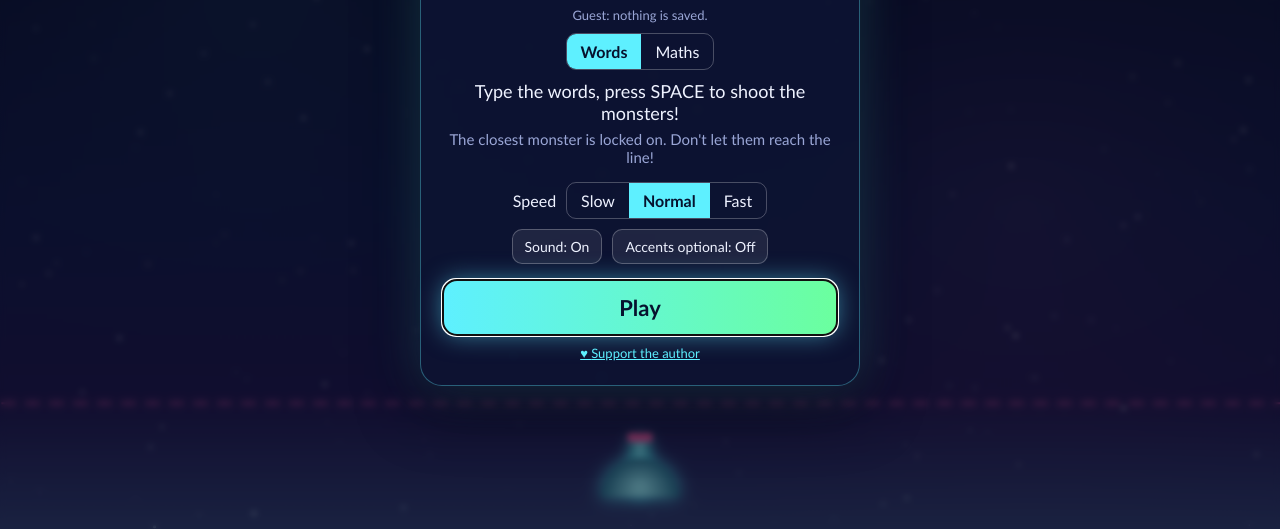
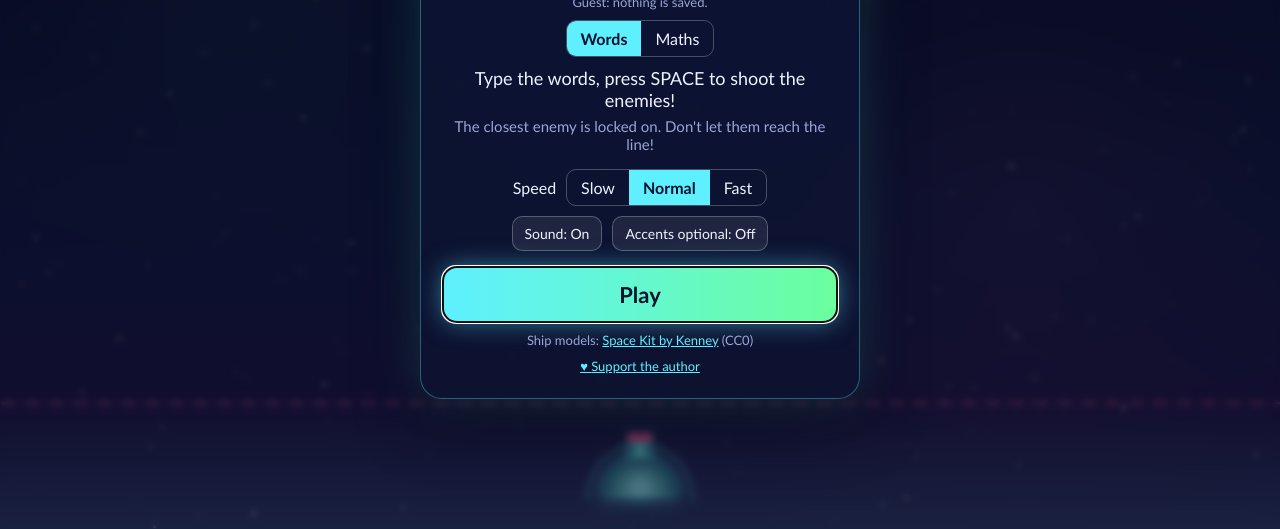
Before and after one commit to neckfors/type-blaster, a plain HTML site: page index.html in a window 1280 px wide. Shown: the part 271-800 px from the top of the page. Drawn offline with Linux system fonts and the light colour scheme; animation ran at ten frames a second.

Commit message:
3D enemy ships (Kenney CC0), weapon charge, rename monster to enemy (#1)
* Use 3D ship renders (Kenney Space Kit, CC0) as enemies instead of emojis

Pre-rendered sprite sheet of 8 ships with banking frames, drawn on the
canvas (emoji kept as a fallback while the sheet loads). Credit to Kenney
on the start screen, README and assets/ships/CREDITS.md, with the original
CC0 license text included.

Co-Authored-By: Claude Sonnet 5.5 <noreply@anthropic.com>
Claude-Session: https://claude.ai/code/session_01QU5cbbk7yJaBxfUQk3UHiU

* Rename monsters to enemies; add weapon charge that fills as a word is typed

Co-Authored-By: Claude Sonnet 5.5 <noreply@anthropic.com>
Claude-Session: https://claude.ai/code/session_01QU5cbbk7yJaBxfUQk3UHiU

---------

Co-authored-by: Claude <noreply@anthropic.com>

```diff
--- a/index.html
+++ b/index.html
@@ -50,6 +50,7 @@
     <div class="row"><button id="soundBtn" class="toggle"></button><button id="accBtn" class="toggle"></button><button id="gridBtn" class="toggle" data-i18n="progress" hidden></button></div>
     <button id="play" class="big" data-i18n="play"></button>
     <p id="best" class="small"></p>
+    <p class="small credit">Ship models: <a href="https://kenney.nl/assets/space-kit" target="_blank" rel="noopener">Space Kit by Kenney</a> (CC0)</p>
     <p class="small"><a id="support" href="https://paypal.me/neckfors" target="_blank" rel="noopener">&#9829; <span data-i18n="support"></span></a></p>
   </section>
 
--- a/js/game.js
+++ b/js/game.js
@@ -7,7 +7,11 @@ import { pickQuestion, answerOf, SYM, defaultCfg } from './mathset.js';
 const params = new URLSearchParams(location.search);
 export const MINUTE = Number(params.get('minute')) || 60; // seconds per round (?minute=10 for testing)
 export const MAX_LIVES = 5;
-const MONSTERS = ['👾', '🛸', '👹', '👻', '🤖', '🐙', '👽', '🦑'];
+// Enemy ships: renders of Kenney's CC0 Space Kit (see assets/ships/CREDITS.md). Sprite sheet: one row per ship, SHIP_FRAMES banking frames per row.
+const SHIPS = 8, SHIP_FRAMES = 13, SHIP_PX = 144;
+const shipImg = new Image(); let shipsReady = false;
+shipImg.onload = () => { shipsReady = true; }; shipImg.src = new URL('../assets/ships/ships.webp', import.meta.url).href;
+const FALLBACK_EMOJI = ['👾', '🛸', '👹', '👻', '🤖', '🐙', '👽', '🦑']; // fallback while the sheet loads
 const COLORS = ['#ff5ea8', '#5ef0ff', '#ffd35e', '#9d7bff', '#6bff9e', '#ff8a5e'];
 const FONT = '"Trebuchet MS","Segoe UI",system-ui,sans-serif';
 const EMOJI_FONT = '"Segoe UI Emoji","Apple Color Emoji","Noto Color Emoji",sans-serif';
@@ -20,7 +24,7 @@ const stat = () => ({ keys: 0, ok: 0, words: 0, best: 0, cw: 0 });
 const fresh = () => ({
   mode: opts.mode, running: false, paused: false, lives: MAX_LIVES, score: 0, combo: 0, bestCombo: 0,
   time: 0, minute: 1, minTime: 0, enemies: [], target: null, spawnT: 0.4, spawned: 0, grace: 0, cps: 1.6, lastKill: 0, clockOn: false, typeTime: 0,
-  aim: 0, recoil: 0, recent: [], m: stat(), t: stat(),
+  aim: 0, recoil: 0, charge: 0, recent: [], m: stat(), t: stat(),
 });
 let G = fresh();
 
@@ -107,16 +111,16 @@ function spawn() {
   }
   ctx.font = labelFont();
   const tw = ctx.measureText(label || word).width, w = tw + 28 * S;
-  const amp = 10 * S, band = Math.min(W, 420 * S + 40), mid = W / 2; // keep monsters near the middle
+  const amp = 10 * S, band = Math.min(W, 420 * S + 40), mid = W / 2; // keep enemies near the middle
   const lo = Math.max(w / 2 + amp + 10, mid - band / 2 + w / 2), hi = Math.min(W - w / 2 - amp - 10, mid + band / 2 - w / 2);
   let bx = W / 2, bd = -1;
-  for (let i = 0; i < 8; i++) { // pick the spot furthest from the monsters near the top
+  for (let i = 0; i < 8; i++) { // pick the spot furthest from the enemies near the top
     const x = lo + Math.random() * Math.max(1, hi - lo);
     let d = 1e9;
     for (const o of G.enemies) if (o.y < H * 0.35) d = Math.min(d, Math.abs(o.baseX - x));
     if (d > bd) { bd = d; bx = x; }
   }
-  G.enemies.push({ word, typed: 0, tw, w, x: bx, baseX: bx, y: H * 0.09, age: 0, phase: Math.random() * 6.28, amp, emoji: rand(MONSTERS), color: rand(COLORS), shake: 0, bad: false, ...extra });
+  G.enemies.push({ word, typed: 0, tw, w, x: bx, baseX: bx, y: H * 0.09, age: 0, phase: Math.random() * 6.28, amp, emoji: rand(FALLBACK_EMOJI), ship: Math.floor(Math.random() * SHIPS), color: rand(COLORS), shake: 0, bad: false, ...extra });
   G.spawned++; G.spawnT = spawnGap() * (0.85 + Math.random() * 0.3) * (G.spawned <= 4 ? 0.45 : 1.15); // quick start, then a calmer stream
 }
 
@@ -228,9 +232,11 @@ function update(dt) {
   const cx = W / 2, cy = cannonY();
   const want = G.target ? clamp(Math.atan2(G.target.x - cx, cy - G.target.y), -1.2, 1.2) : 0;
   G.aim += (want - G.aim) * Math.min(1, dt * 14);
+  const t = G.target, goal = t && G.running ? t.typed / (t.ans ? t.ans.length : t.word.length) : 0; // weapon charge = share of the word typed, so short words fill it faster
+  G.charge += (goal - G.charge) * Math.min(1, dt * (goal > G.charge ? 18 : 30));
   for (const e of G.enemies) e.shake = Math.max(0, e.shake - dt);
   if (!G.running || G.paused) return;
-  if (!G.target && G.enemies.length) G.target = G.enemies.reduce((a, b) => (b.y > a.y ? b : a)); // autolock the closest (lowest) monster; the others can't be typed until it is gone
+  if (!G.target && G.enemies.length) G.target = G.enemies.reduce((a, b) => (b.y > a.y ? b : a)); // autolock the closest (lowest) enemy; the others can't be typed until it is gone
   if (G.grace > 0) { G.grace -= dt; return; }
   G.time += dt;
   if (G.clockOn) { G.minTime += dt; G.typeTime += dt; }
@@ -281,6 +287,7 @@ function drawCannon() {
   ctx.fillStyle = dg; ctx.shadowColor = '#5ef0ff'; ctx.shadowBlur = 18;
   ctx.beginPath(); ctx.arc(0, 0, 34 * S, Math.PI, 0); ctx.fill();
   ctx.restore();
+  drawCharge(cx, cy);
   if (G.recoil > 0.5) { // muzzle flash
     const t = cannonTip(), r = 34 * S * G.recoil;
     const rg = ctx.createRadialGradient(t.x, t.y, 0, t.x, t.y, r);
@@ -289,8 +296,25 @@ function drawCannon() {
   }
 }
 
+function drawCharge(cx, cy) { // gauge ring around the dome plus an energy orb at the muzzle that grows as the word is typed
+  const c = clamp(G.charge, 0, 1), full = c > 0.985 && G.target && G.target.typed >= (G.target.ans ? G.target.ans.length : G.target.word.length) && !G.target.bad;
+  const col = full ? '#6bff9e' : '#5ef0ff', pulse = full ? 0.5 + 0.5 * Math.sin(clock * 16) : 0;
+  ctx.save(); ctx.lineCap = 'round';
+  ctx.strokeStyle = 'rgba(94,240,255,.18)'; ctx.lineWidth = 5 * S;
+  ctx.beginPath(); ctx.arc(cx, cy, 46 * S, Math.PI, 0); ctx.stroke();
+  if (c > 0.01) {
+    ctx.strokeStyle = col; ctx.lineWidth = 5 * S; ctx.shadowColor = col; ctx.shadowBlur = 14 + 10 * pulse;
+    ctx.beginPath(); ctx.arc(cx, cy, 46 * S, Math.PI, Math.PI + Math.PI * c); ctx.stroke();
+    const t = cannonTip(), r = (3 + 15 * c + 4 * pulse) * S;
+    const g = ctx.createRadialGradient(t.x, t.y, 0, t.x, t.y, r * 1.8);
+    g.addColorStop(0, 'rgba(255,255,255,.95)'); g.addColorStop(0.35, full ? 'rgba(107,255,158,.8)' : 'rgba(94,240,255,.7)'); g.addColorStop(1, 'rgba(94,240,255,0)');
+    ctx.shadowBlur = 0; ctx.fillStyle = g; ctx.beginPath(); ctx.arc(t.x, t.y, r * 1.8, 0, 6.283); ctx.fill();
+  }
+  ctx.restore();
+}
+
 function drawEnemy(e) {
-  ctx.save(); ctx.globalAlpha = G.target && G.target !== e ? 0.5 : 1; // dim everything except the locked monster
+  ctx.save(); ctx.globalAlpha = G.target && G.target !== e ? 0.5 : 1; // dim everything except the locked enemy
   drawEnemy0(e);
   ctx.restore();
 }
@@ -306,10 +330,16 @@ function drawAimLine() {
 function drawEnemy0(e) {
   const sz = 54 * S * (G.target === e ? 1.15 : 1), sc = easeOutBack(Math.min(1, e.age / 0.35));
   const isT = G.target === e, danger = e.y > lineY() - 150 * S;
-  ctx.save(); ctx.translate(e.x, e.y); ctx.scale(sc, sc); ctx.rotate(Math.sin(e.age * 2 + e.phase) * 0.12);
+  ctx.save(); ctx.translate(e.x, e.y); ctx.scale(sc, sc);
   ctx.shadowColor = e.color; ctx.shadowBlur = 24;
-  ctx.font = `${sz}px ${EMOJI_FONT}`; ctx.textAlign = 'center'; ctx.textBaseline = 'middle';
-  ctx.fillText(e.emoji, 0, 0);
+  if (shipsReady) { // the ship banks left and right through pre-rendered 3D frames
+    const f = clamp(Math.round((Math.sin(e.age * 1.6 + e.phase) * 0.5 + 0.5) * (SHIP_FRAMES - 1)), 0, SHIP_FRAMES - 1), d = sz * 1.9;
+    ctx.drawImage(shipImg, f * SHIP_PX, e.ship * SHIP_PX, SHIP_PX, SHIP_PX, -d / 2, -d / 2, d, d);
+  } else {
+    ctx.rotate(Math.sin(e.age * 2 + e.phase) * 0.12);
+    ctx.font = `${sz}px ${EMOJI_FONT}`; ctx.textAlign = 'center'; ctx.textBaseline = 'middle';
+    ctx.fillText(e.emoji, 0, 0);
+  }
   ctx.restore();
   if (isT) {
     ctx.save(); ctx.strokeStyle = '#5ef0ff'; ctx.lineWidth = 4; ctx.setLineDash([9, 9]); ctx.lineDashOffset = -clock * 50;
--- a/lang/en.json
+++ b/lang/en.json
@@ -1,7 +1,7 @@
 {
-  "tagline": "Type the words, press SPACE to shoot the monsters!",
-  "taglineMath": "Solve the sums to shoot the monsters!",
-  "howToMath": "The lowest monster is locked on. Choose what to practise above.",
+  "tagline": "Type the words, press SPACE to shoot the enemies!",
+  "taglineMath": "Solve the sums to shoot the enemies!",
+  "howToMath": "The lowest enemy is locked on. Choose what to practise above.",
   "modeWords": "Words",
   "modeMath": "Maths",
   "progress": "Progress grid",
@@ -21,7 +21,7 @@
   "solved": "Solved",
   "mastered": "Mastered",
   "praiseMath": ["Nice start!", "Great counting!", "Wow, math wizard!"],
-  "howTo": "The closest monster is locked on. Don't let them reach the line!",
+  "howTo": "The closest enemy is locked on. Don't let them reach the line!",
   "pressSpace": "SPACE to shoot!",
   "play": "Play",
   "speed": "Speed",
@@ -43,7 +43,7 @@
   "words": "Words",
   "bestCombo": "Best combo",
   "minuteDone": "Minute {n} complete!",
-  "faster": "Next minute: monsters get a little faster",
+  "faster": "Next minute: enemies get a little faster",
   "praise": ["Nice start!", "Great typing!", "Wow, super fast!"],
   "continue": "Continue (press Enter)",
   "pause": "Pause",
```
Also changed, not shown: assets/ships/KENNEY-LICENSE.txt (added), assets/ships/ships.webp (added), 2 other files.
